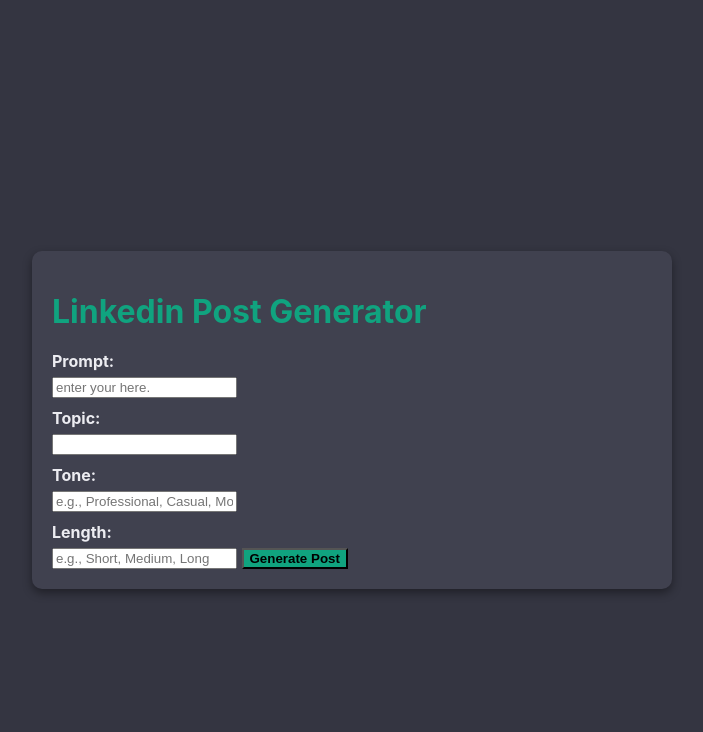
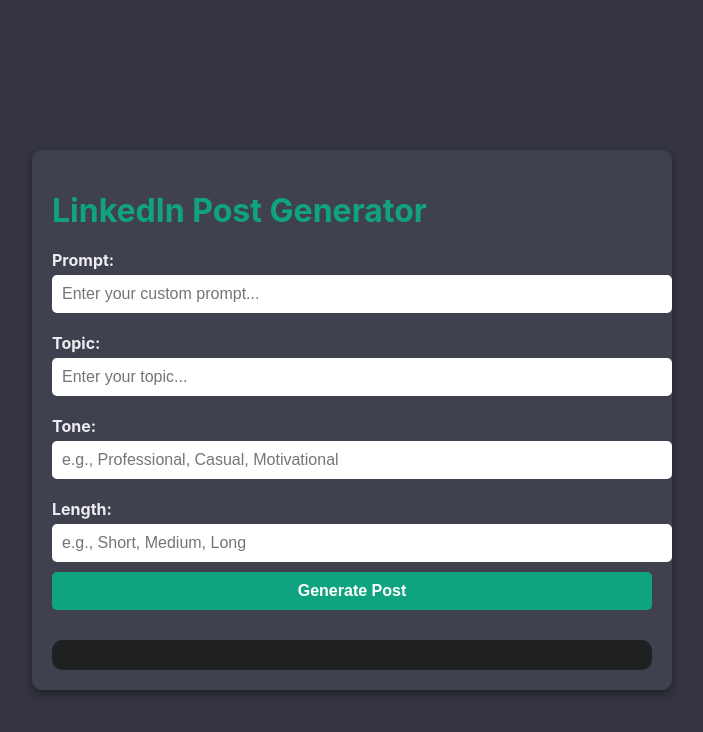
Before and after one commit to sanjanasaxena667/linkedin_post_generator, a plain HTML site: page index.html in a window 1280 px wide. Shown: the whole page, without its empty margins (288-991 px from the left). Drawn offline with Linux system fonts and the light colour scheme.

Commit message:
changing/updating the code

```diff
--- a/index.html
+++ b/index.html
@@ -1,10 +1,9 @@
 <!DOCTYPE html>
 <html lang="en">
-
 <head>
   <meta charset="UTF-8">
   <meta name="viewport" content="width=device-width, initial-scale=1.0">
-    <title>Document</title>
+  <title>LinkedIn Post Generator</title>
   <style>
     body {
       background-color: #343541;
@@ -32,48 +31,71 @@
       border-radius: 10px;
       box-shadow: 0 4px 10px rgba(0, 0, 0, 0.4);
     }
+
     label {
       display: block;
       margin: 10px 0 5px;
       font-weight: bold;
     }
 
+    input, button {
+      width: 100%;
+      padding: 10px;
+      border: none;
+      border-radius: 5px;
+      margin-bottom: 10px;
+      font-size: 1em;
+    }
+
     button {
       background-color: #10a37f;
+      color: white;
       cursor: pointer;
       font-weight: bold;
       transition: background 0.2s ease;
+    }
+
+    button:hover {
+      background-color: #0d8769;
+    }
+
+    .output {
+      margin-top: 20px;
+      background: #202123;
+      padding: 15px;
+      border-radius: 10px;
+      white-space: pre-wrap;
     }
   </style>
 </head>
 
 <body>
   <div class="main">
-        <h1>Linkedin Post Generator</h1>
+    <h1>LinkedIn Post Generator</h1>
     <form id="inputform">
       <label>Prompt:</label>
-            <input type="text" id="prompt" placeholder="enter your here." required>
+      <input type="text" name="prompt" placeholder="Enter your custom prompt..." required>
 
       <label>Topic:</label>
-            <input type="text" id="topic" required>
+      <input type="text" name="topic" placeholder="Enter your topic..." required>
 
       <label>Tone:</label>
-            <input type="text" id="tone" placeholder="e.g., Professional, Casual, Motivational" required>
+      <input type="text" name="tone" placeholder="e.g., Professional, Casual, Motivational" required>
 
       <label>Length:</label>
-            <input type="text" id="length" placeholder="e.g., Short, Medium, Long" required>
+      <input type="text" name="length" placeholder="e.g., Short, Medium, Long" required>
 
       <button type="submit">Generate Post</button>
     </form>
 
     <div id="output" class="output"></div>
   </div>
-</body>
 
   <script>
-  document.getElementById("inputform").addEventListener("submit" ,async (e) =>{
+    document.getElementById("inputform").addEventListener("submit", async (e) => {
       e.preventDefault();
-    const formdata=new FormData(e.target);
+      const formData = new FormData(e.target);
+
       const response = await fetch("http://127.0.0.1:8000/generate", {
         method: "POST",
         body: formData,
@@ -81,7 +103,7 @@
 
       const data = await response.json();
       document.getElementById("output").textContent = data.generated_post || "Error generating post";
-  })
+    });
   </script>
-
+</body>
 </html>
```
Also changed, not shown: 1 other file. Lines whose indentation alone changed are shown as unchanged.
